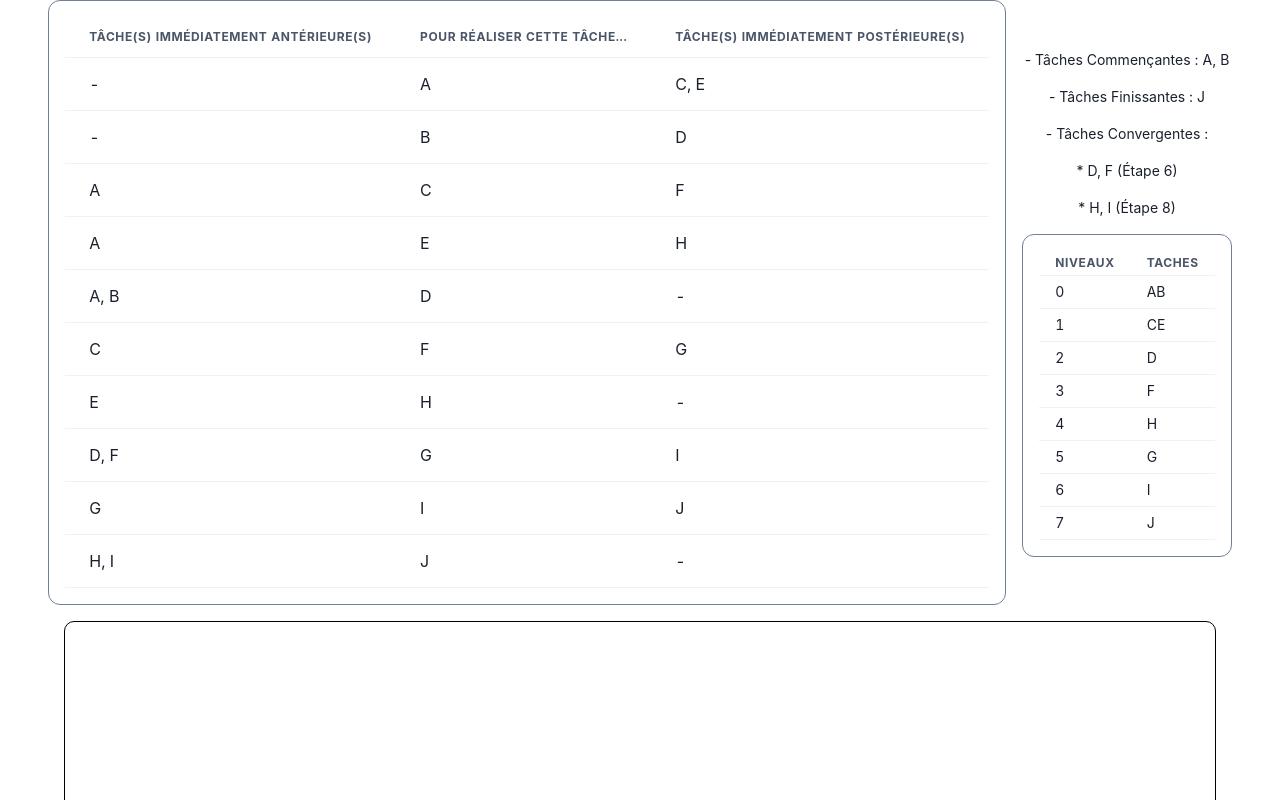
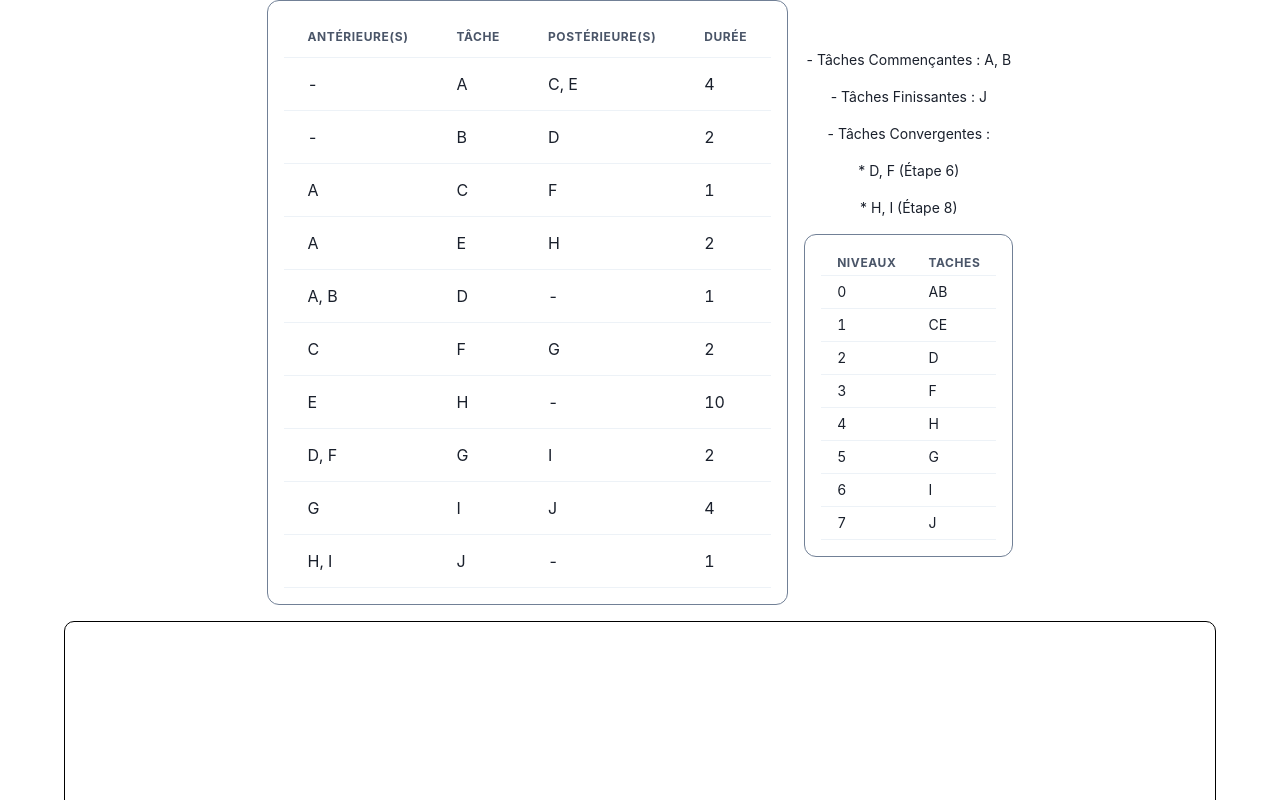
Before and after one commit to aymantaybi/project-management-tools, a Next.js app: page /tools/pert in a window 1280 px wide. Shown: the top 800 px of the page. Built offline with nearby package versions, Linux system fonts and the light colour scheme.

Commit message:
fix: add Duration to PERT Table

```diff
--- a/pages/tools/pert.tsx
+++ b/pages/tools/pert.tsx
@@ -26,9 +26,10 @@ function PertTable() {
       <Table variant="simple">
         <Thead>
           <Tr>
-            <Th>Tâche(s) immédiatement antérieure(s)</Th>
-            <Th>Pour réaliser cette tâche...</Th>
-            <Th>Tâche(s) immédiatement postérieure(s)</Th>
+            <Th>Antérieure(s)</Th>
+            <Th>Tâche</Th>
+            <Th>Postérieure(s)</Th>
+            <Th>Durée</Th>
           </Tr>
         </Thead>
         <Tbody>
@@ -37,6 +38,7 @@ function PertTable() {
               <Td>{task.anteriors.length > 0 ? task.anteriors.join(", ") : "-"}</Td>
               <Td>{task.task}</Td>
               <Td>{task.subsequents.length > 0 ? task.subsequents.join(", ") : "-"}</Td>
+              <Td>{task.duration}</Td>
             </Tr>
           ))}
         </Tbody>
```
